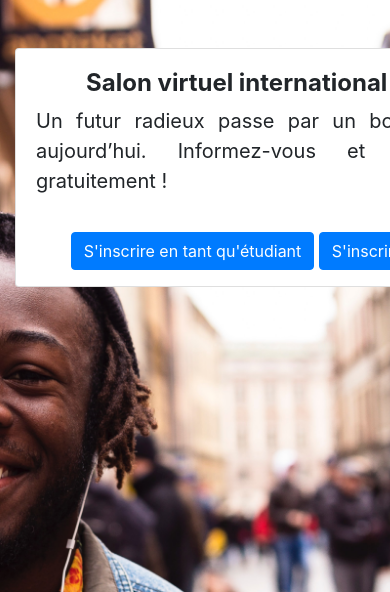
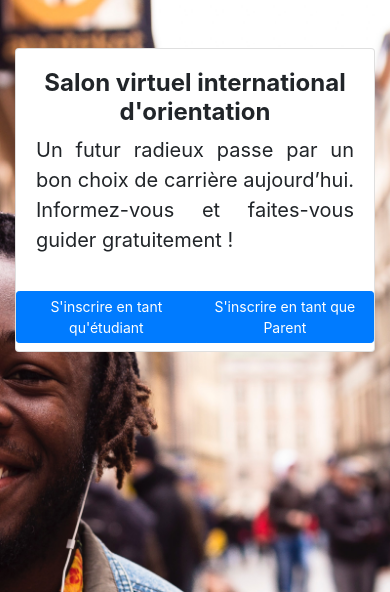
Before and after one commit to Tobi-De/guidance_faireg, a Django app: page / in a window 390 px wide; the page is wider, and only the part inside the window is pictured. Shown: the top 592 px of that part. Run offline with Django 3.2, Linux system fonts and the light colour scheme; some libraries are stand-ins or nearby versions.

Commit message:
fix responsiveness of pages and add google analytics

```diff
--- a/guidance_faireg/templates/base.html
+++ b/guidance_faireg/templates/base.html
@@ -14,6 +14,20 @@
   <![endif]-->
 
   {#    <link rel="icon" href="{% static 'images/favicons/favicon.ico' %}">#}
+
+  <!-- Global site tag (gtag.js) - Google Analytics -->
+  <script async src="https://www.googletagmanager.com/gtag/js?id=UA-175805582-1"></script>
+  <script>
+    window.dataLayer = window.dataLayer || [];
+
+    function gtag() {
+      dataLayer.push(arguments);
+    }
+
+    gtag('js', new Date());
+
+    gtag('config', 'UA-175805582-1');
+  </script>
 
   {% block css %}
 
--- a/guidance_faireg/templates/participants/confirmation.html
+++ b/guidance_faireg/templates/participants/confirmation.html
@@ -2,7 +2,9 @@
 
 {% block content %}
 
-  <main class="mx-auto mt-5" style="width: 600px;">
+  <main class="mx-auto mt-5">
+    <div class="row justify-content-md-center">
+      <div class="col-lg-6">
         <div class="card">
           <div class="card-body">
             <p class="text-justify">
@@ -13,5 +15,7 @@
             </div>
           </div>
         </div>
+      </div>
+    </div>
   </main>
 {% endblock %}
--- a/guidance_faireg/templates/participants/home.html
+++ b/guidance_faireg/templates/participants/home.html
@@ -2,7 +2,9 @@
 
 {% block content %}
 
-  <main class="mx-auto mt-5" style="width: 600px;">
+  <main class="mx-auto mt-5">
+    <div class="row justify-content-md-center">
+      <div class="col-lg-6">
         <div class="card">
           <div class="card-body">
             <h4 class="text-center"><b>Salon virtuel international d'orientation</b></h4>
@@ -13,9 +15,12 @@
             <div class="powr-countdown-timer" id="909fee1c_1597416335"></div>
             <script src="https://www.powr.io/powr.js?platform=bootstrap#"></script>
           </div>
-      <div class="form-group mx-auto">
-        <a class="btn btn-primary" href="{% url "participants:student_register" %}">S'inscrire en tant qu'étudiant</a>
+          <div class="btn-group btn-group-sm mx-auto mb-2">
+            <a class="btn btn-primary" href="{% url "participants:student_register" %}">S'inscrire en tant
+              qu'étudiant</a>
             <a class="btn btn-primary" href="{% url "participants:parent_register" %}">S'inscrire en tant que Parent</a>
+          </div>
+        </div>
       </div>
     </div>
   </main>
```
Also changed, not shown: guidance_faireg/templates/participants/register.html (+6 -1 lines). Lines whose indentation alone changed are shown as unchanged.
